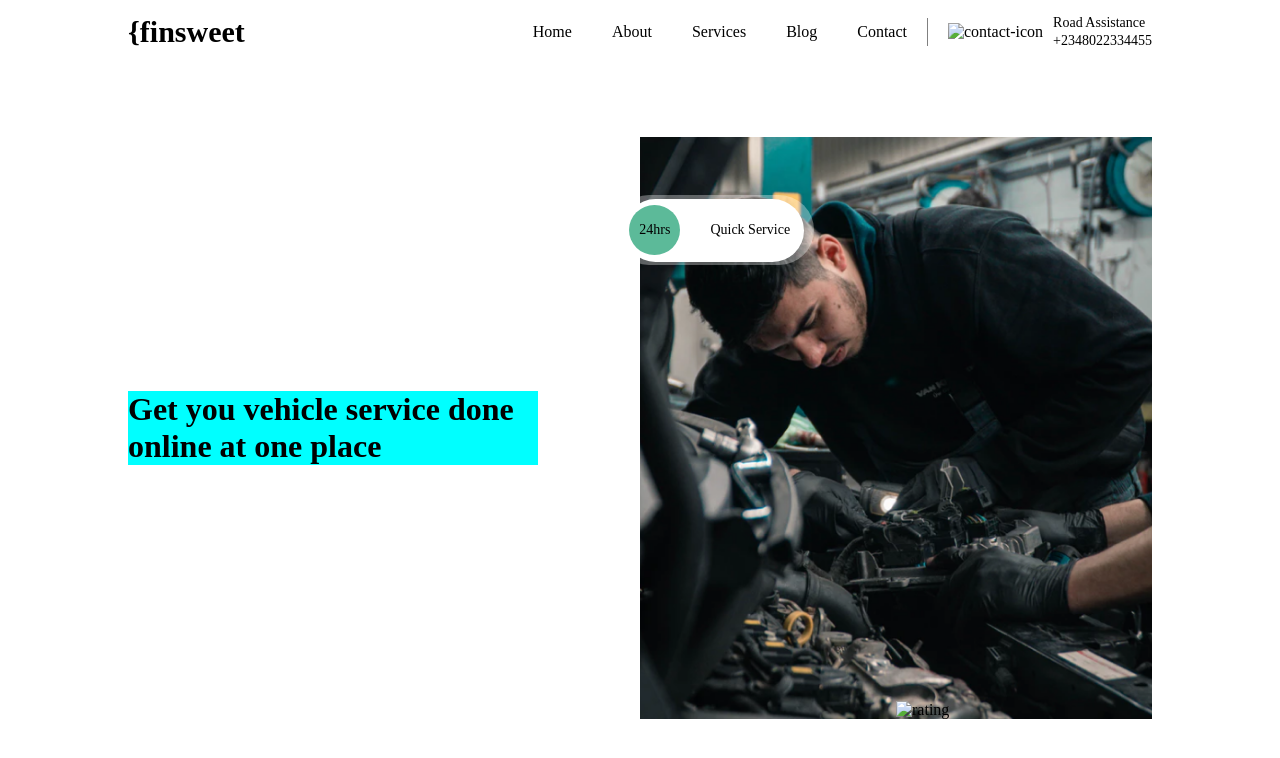
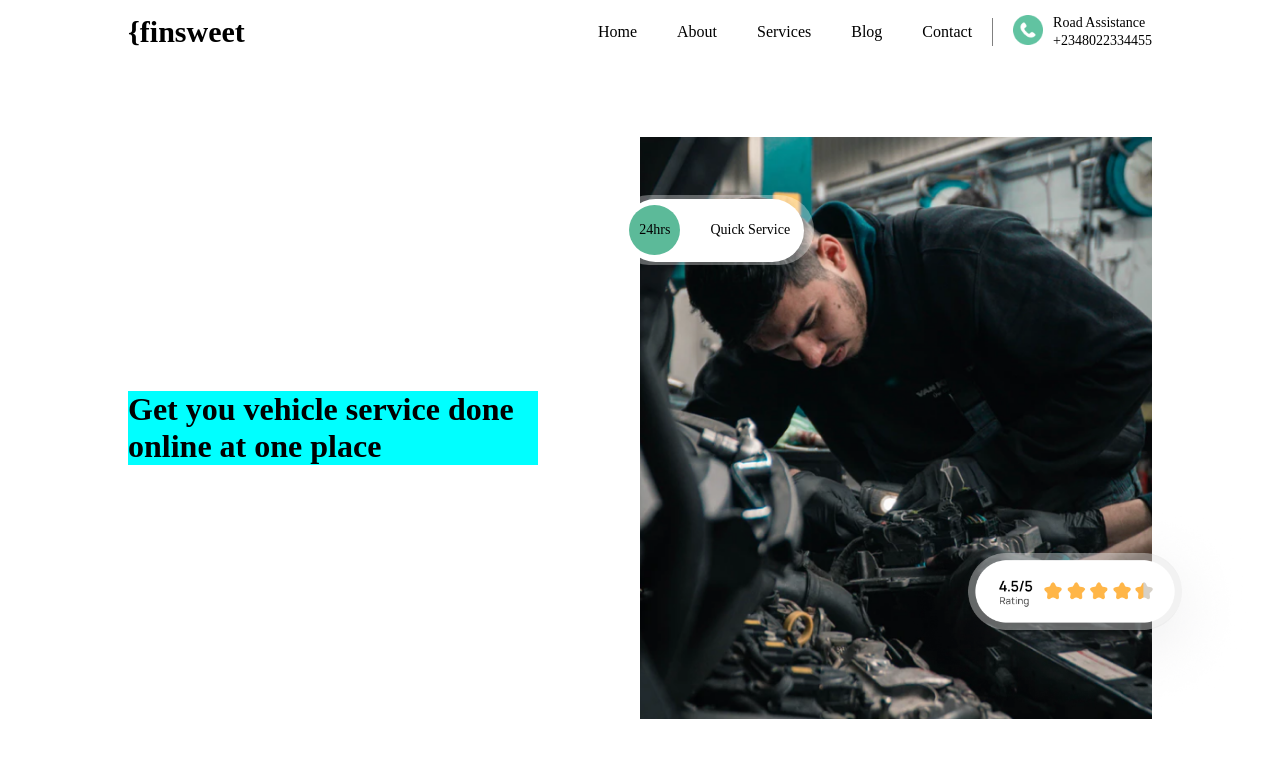
Before and after one commit to Official-simple-soul/finsweet, a plain HTML site: page index.html in a window 1280 px wide. Drawn offline with Linux system fonts and the light colour scheme; the site is published under a folder, as on GitHub Pages, so addresses that start at the root find nothing.

Commit message:
made some changes in README.md and index.html

```diff
--- a/index.html
+++ b/index.html
@@ -23,7 +23,7 @@
         <div class="right-contact">
           <div class="right-contact-icon">
             <img
-              src="/img/Assistance Icon.png"
+              src="./img/Assistance Icon.png"
               alt="contact-icon"
               width="30px"
             />
@@ -57,7 +57,7 @@
               <p>Quick Service</p>
             </div>
           </div>
-          <img src="/img/Rating.png" alt="rating" width="70%" class="rating" />
+          <img src="./img/Rating.png" alt="rating" width="70%" class="rating" />
         </div>
       </div>
     </main>
```
Also changed, not shown: 1 other file.
